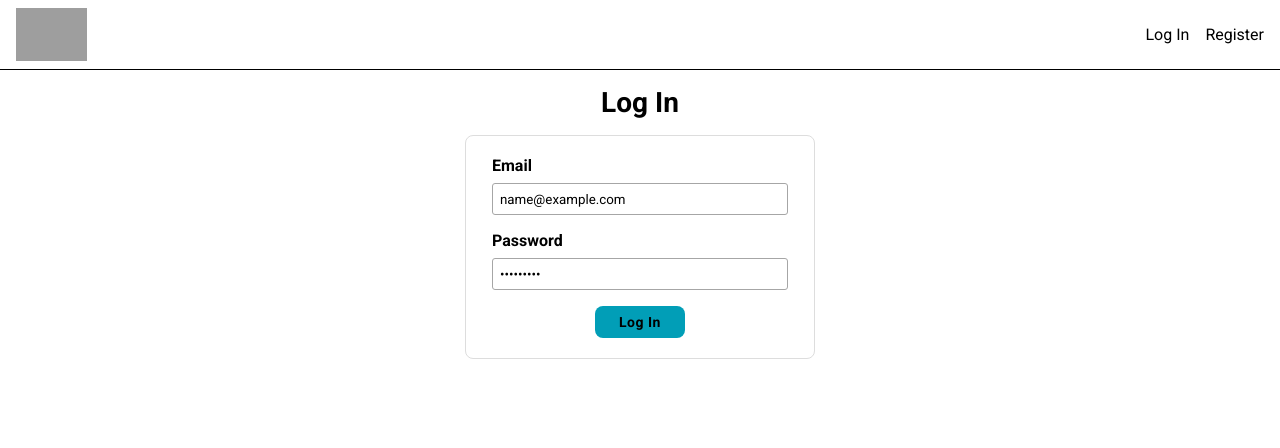
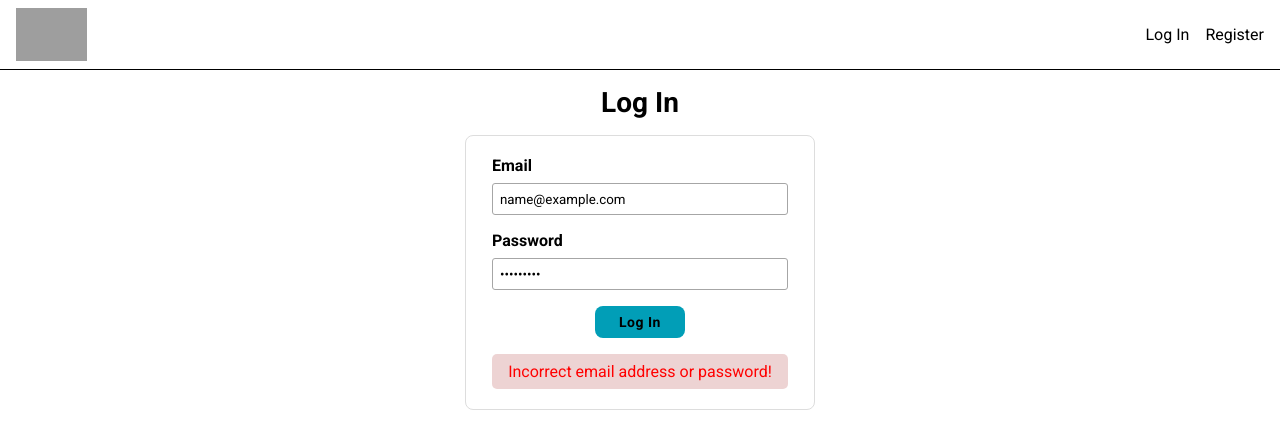
Before and after one commit to AgneBalc/react-exam, a React (Create React App) app: page / in a window 1280 px wide. Both pictures are taken after typing "name@example.com", "Sample123" into the empty fields and a click on the input "Log In". Shown: the top 448 px of the page. Built offline with nearby package versions, Linux system fonts and the light colour scheme; data requests are answered from the project's data file; grey boxes are pictures that could not be loaded.

Commit message:
error component created and styles added

```diff
--- /dev/null
+++ b/src/components/UI/error/error.styles.jsx
@@ -0,0 +1,11 @@
+import styled from "styled-components";
+
+const StyledError = styled.p`
+  color: red;
+  background-color: rgba(204, 132, 132, 0.354);
+  padding: 0.5rem;
+  border-radius: 5px;
+  text-align: center;
+`;
+
+export default StyledError;
--- a/src/components/pages/login/Login.jsx
+++ b/src/components/pages/login/Login.jsx
@@ -1,8 +1,21 @@
 import { useFormik } from "formik";
 import Input from "../../UI/input/Input";
 import StyledLogin from "./login.styles";
+import { useContext, useState } from "react";
+import UsersContext, { USERS_ACTIONS } from "../../../contexts/users-context";
+import { useNavigate } from "react-router-dom";
+import StyledError from "../../UI/error/error.styles";
 
 const Login = () => {
+  const [error, setError] = useState('');
+  const { users: { users }, dispatchUsers } = useContext(UsersContext);
+
+  const navigate = useNavigate();
+
+  const createErrorMsg = (message) => {
+    setError(message);
+  };
+
   const initialValues = {
     email: '',
     password: '',
@@ -11,7 +24,23 @@ const Login = () => {
   const formik = useFormik({
     initialValues,
     onSubmit: (values) => {
-      console.log(values)
+      setError('');
+
+      const existingUser = users.find(user => user.email === values.email);
+
+      const passwordIsMatching = () => {
+        return existingUser && values.password === existingUser.password ?
+          true : false
+      };
+
+      if (!passwordIsMatching()) {
+        createErrorMsg('Incorrect email address or password!')
+      } else {
+        dispatchUsers({
+          type: USERS_ACTIONS.LOGIN
+        });
+        navigate('/home');
+      }
     }
   });
 
@@ -35,6 +64,9 @@ const Login = () => {
           type="submit"
           value="Log In"
         />
+        {error && (
+          <StyledError>{error}</StyledError>
+        )}
       </form>
     </StyledLogin>
   );
```
Also changed, not shown: src/components/UI/error/Error.jsx (added, +11 -0 lines).
